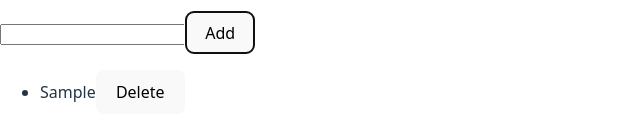
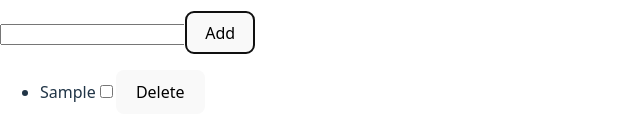
Before and after one commit to 01Keven/lumina-os, a React (Vite) app: page / in a window 1280 px wide. Both pictures are taken after typing "Sample" into the empty fields and a click on the button "Add". Shown: the part 392-532 px from the top of the page, without its empty margins (0-640 px from the left). Built offline with nearby package versions, Linux system fonts and the light colour scheme.

Commit message:
add toggle functionality to tasks and update TaskItem component

```diff
--- a/src/App.jsx
+++ b/src/App.jsx
@@ -17,7 +17,7 @@ function App() {
     // Array para armazenamento das tasks
     const [tasks, setTasks] = useState([])
 
-    //
+    // Esqueleto da Task
     function handleAddTasks(text) {
         const newTask = {
             id: Date.now(),
@@ -35,11 +35,20 @@ function App() {
         setTasks(tasks.filter(task => task.id !== id))
     }
 
+    function handleToggleTasks(id) {
+        setTasks(tasks.map( task => {
+            if (task.id == id) {
+                return {...task, done: !task.done};
+            }
+                return task;
+        } ))
+    }
+
     return (
         <div>
             <h1>Task Master Pro</h1>
 
-            <TaskInput onAdd={handleAddTasks}/>
+            <TaskInput onAdd={handleAddTasks} onToggle={handleToggleTasks}/>
 
             <ul>
                 {tasks.map( task => (
@@ -47,8 +56,9 @@ function App() {
                         key={task.id}
                         task={task}
                         onDelete={handleDeleteTasks}
+                        onToggle={handleToggleTasks}
+                    />
 
-                    />
                 ))}
             </ul>
 
--- a/src/components/TaskItem.jsx
+++ b/src/components/TaskItem.jsx
@@ -1,7 +1,8 @@
-export function TaskItem({task, onDelete}) {
+export function TaskItem({task, onDelete, onToggle}) {
     return (
-        <li>
+        <li style={{ textDecoration: task.done ? 'line-through' : 'none' }}>
             {task.text}
+            <input type="checkbox" name="" id="" onClick={ () => onToggle(task.id)}/>
             <button onClick={ () => onDelete(task.id)} >Delete</button>
         </li>
     )
```
